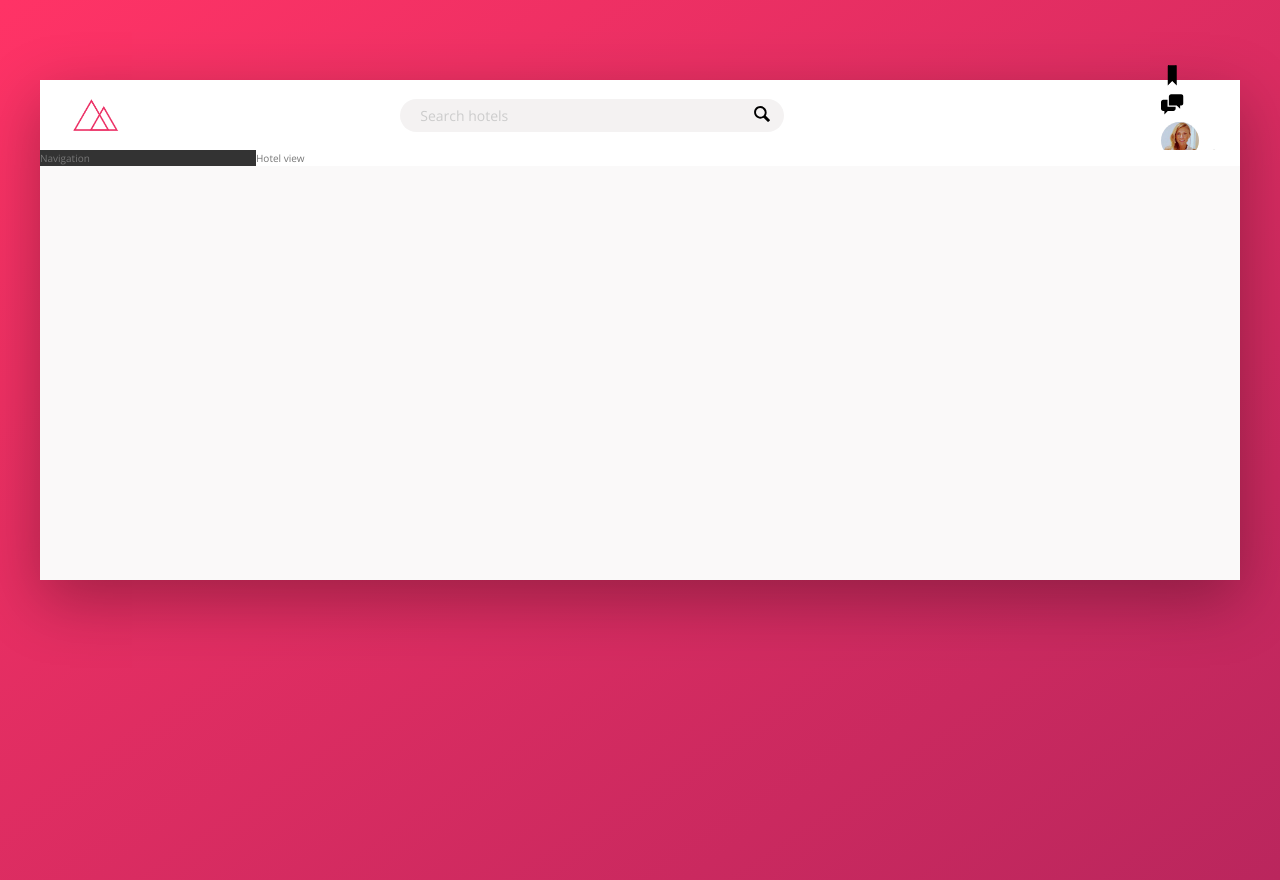
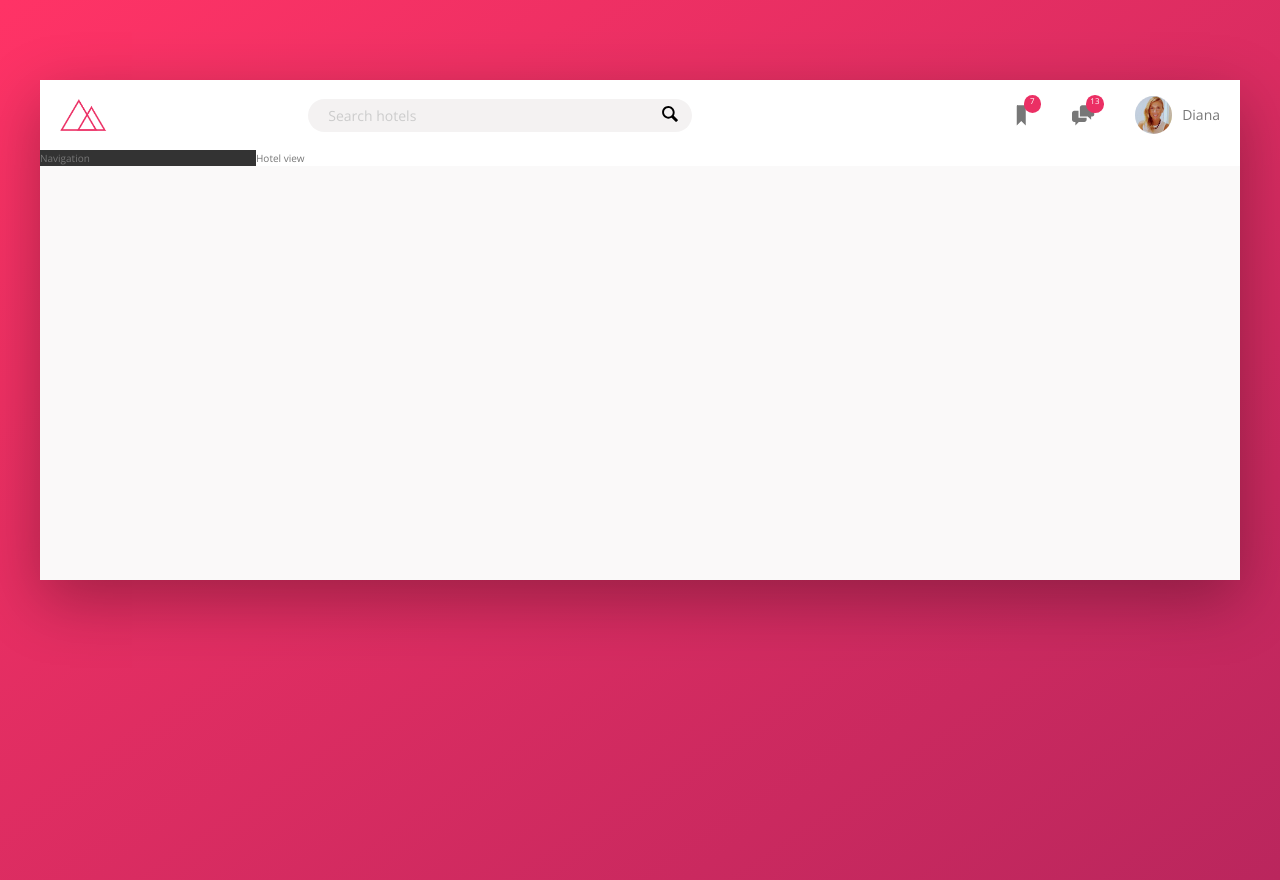
Before and after one commit to diana-szk/Trillo---Flexbox, a website: page index.html in a window 1280 px wide. Drawn offline with nearby package versions, Linux system fonts and the light colour scheme.

Commit message:
Complete Header

```diff
--- a/index.html
+++ b/index.html
@@ -33,14 +33,14 @@
                     <svg class="user-nav__icon">
                         <use xlink:href="img/sprite.svg#icon-bookmark"></use>
                     </svg>
-                    <span class="user-nav__notification"></span>
+                    <span class="user-nav__notification">7</span>
                 </div>
 
                 <div class="user-nav__icon-box">
                     <svg class="user-nav__icon">
                         <use xlink:href="img/sprite.svg#icon-chat"></use>
                     </svg>
-                    <span class="user-nav__notification"></span>
+                    <span class="user-nav__notification">13</span>
                 </div>
 
                 <div class="user-nav__user">
--- a/sass/_components.scss
+++ b/sass/_components.scss
@@ -3,7 +3,7 @@
 
 .logo{
 height: 3.25rem;
-margin-left: 3.25rem;
+margin-left: 2rem;
 }
 
 //SEARCH BAR
@@ -63,29 +63,57 @@ margin-left: 3.25rem;
 //USER NAVIGATION
 
 .user-nav{
-    // &__icon-box{
 
-    // }
+    display: flex;
+
+    align-self: stretch;
+    align-items: center;
+
+    & > *{
+        padding: 0 2rem;
+        height: 100%;
+
+        display: flex;
+        align-items: center;
+    }
+
+    & > *:hover{
+        background-color: var(--color-grey-light-2);
+    }
+
+     &__icon-box{
+        position: relative;
+     }
 
     &__icon{
         height: 2.25rem;
         width: 2.25rem;
+        fill: var(--color-grey-dark-2);
+
     }
 
-    // &__notification{
+     &__notification{
+        font-size: .8rem;
+        width: 1.75rem;
+        height: 1.75rem;
+        background-color: var(--color-primary);
+        border-radius: 50%;
+        color: #fff;
 
-    // }
+        position: absolute;
+        top: 1.5rem;
+        right: 1.1rem;
 
-    // &__user{
-
-    // }
+        //aligning the text from notification
+        display: flex;
+        justify-content: center;
+        align-self: center;
+    }
 
     &__user-photo{
         height: 3.75rem;
         border-radius: 50%;
+        margin-right: 1rem;
     }
 
-    // &__user-name{
-
-    // }
 }
```
Also changed, not shown: css/style.css, 1 other file.
